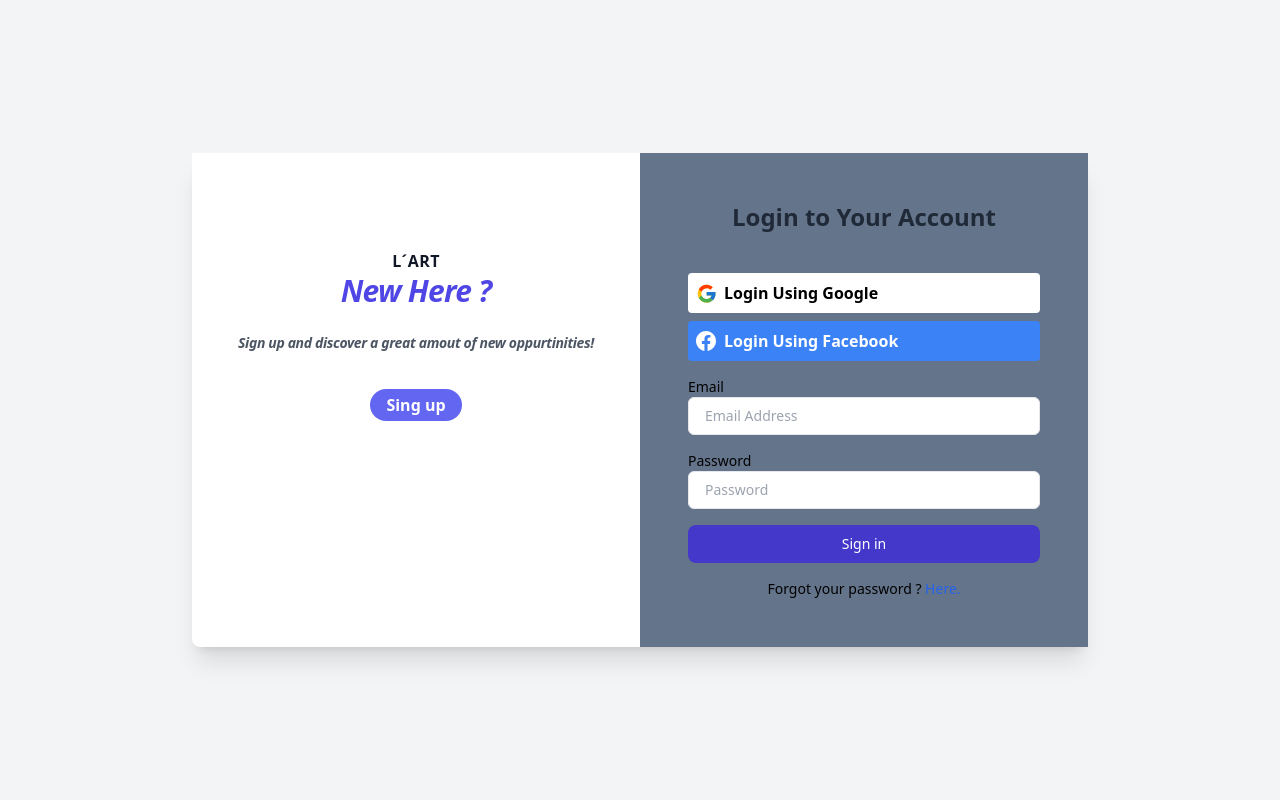
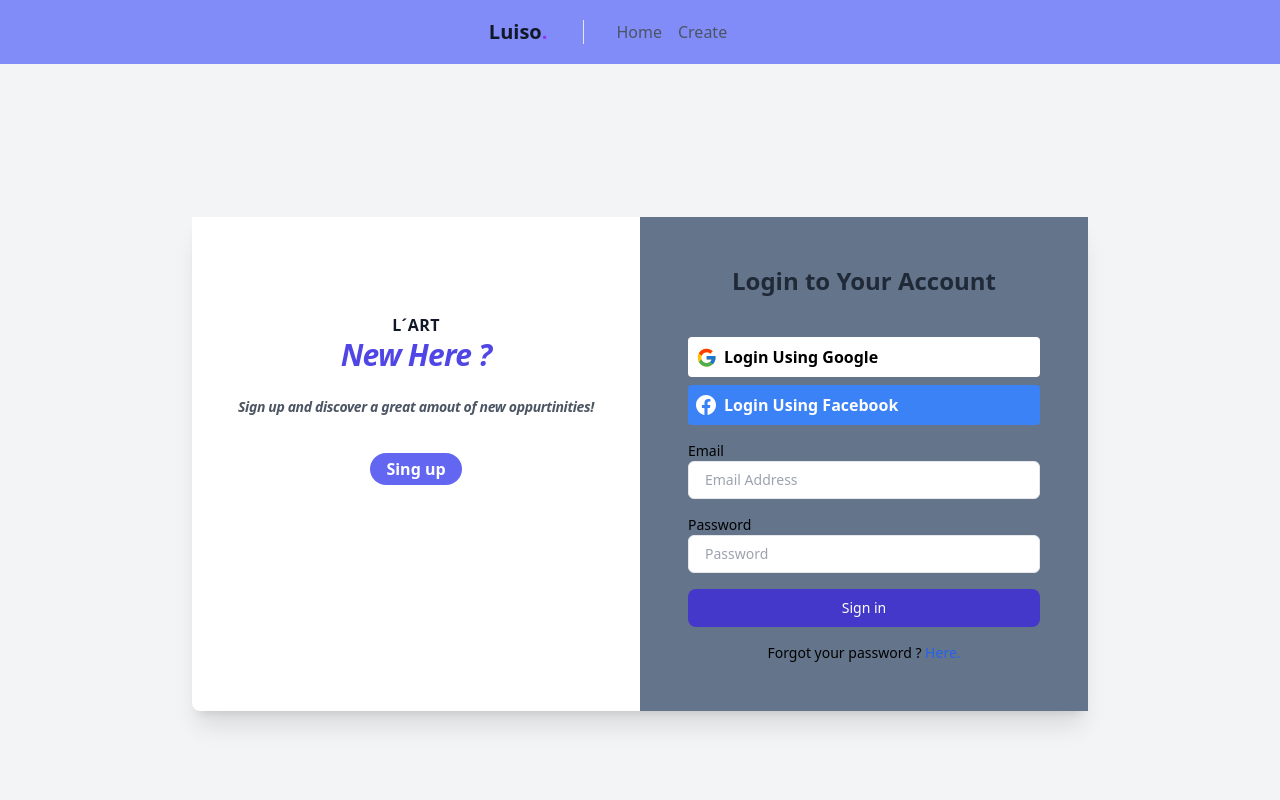
Before and after one commit to luisomogollon/login-app, a React (Create React App) app: page / in a window 1280 px wide. Shown: the top 800 px of the page. Built offline with nearby package versions, Linux system fonts and the light colour scheme.

Commit message:
cambios 4:11

```diff
--- a/src/index.js
+++ b/src/index.js
@@ -5,7 +5,7 @@ import { BrowserRouter, Routes, Route } from "react-router-dom";
 import Login from "./routes/Login.jsx";
 import Create from "./routes/Create.jsx";
 
-//import { Layout } from "./Layout";
+import { Layout } from "./Layout";
 
 
 const root = ReactDOM.createRoot(document.getElementById("root"));
@@ -13,9 +13,10 @@ root.render(
 
     <BrowserRouter>
       <Routes>
-        <Route path="/" element={<Login />}>
-          <Route index element={<Create />} />
-          <Route path="create" element={<Create />} />
+        <Route path="/" element={< Layout/>}>
+        <Route index element={<Login />} />
+          <Route path="Create" element={<Create />} />
+
         </Route>
       </Routes>
     </BrowserRouter>
```
